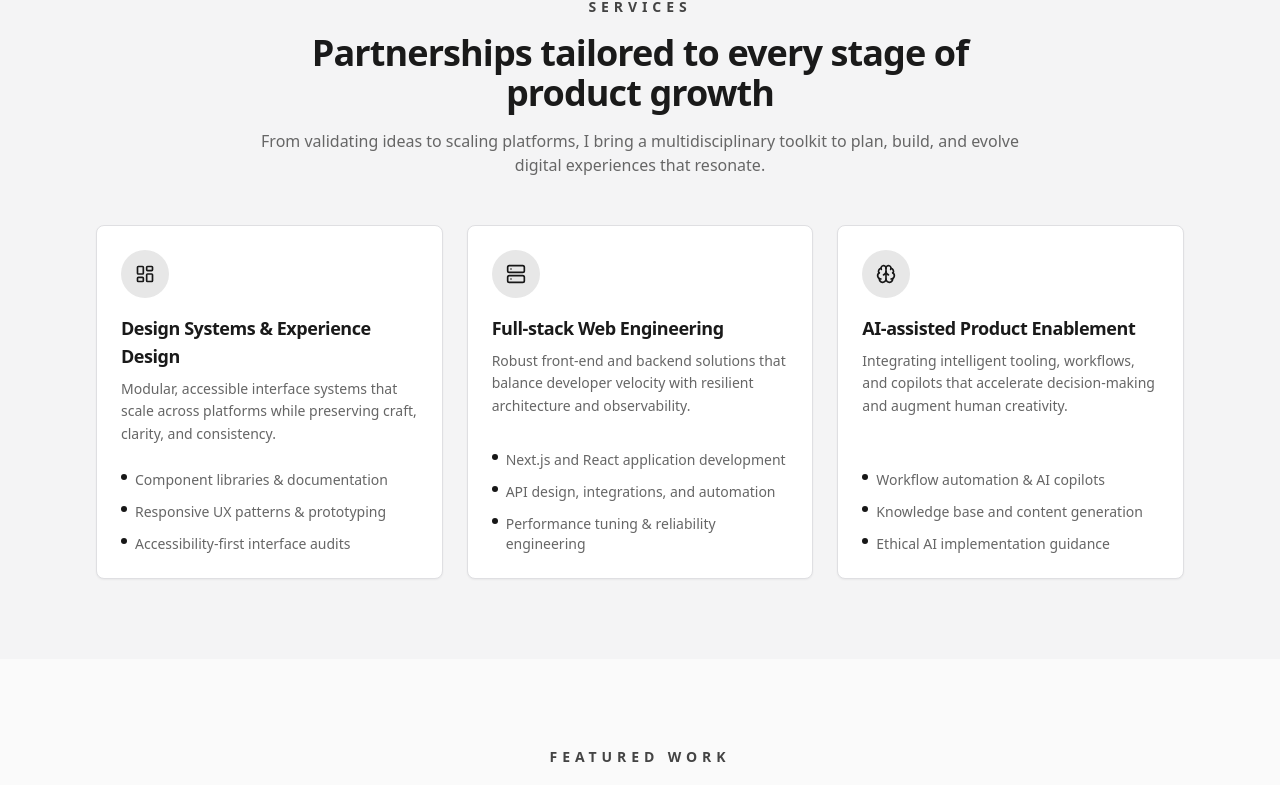
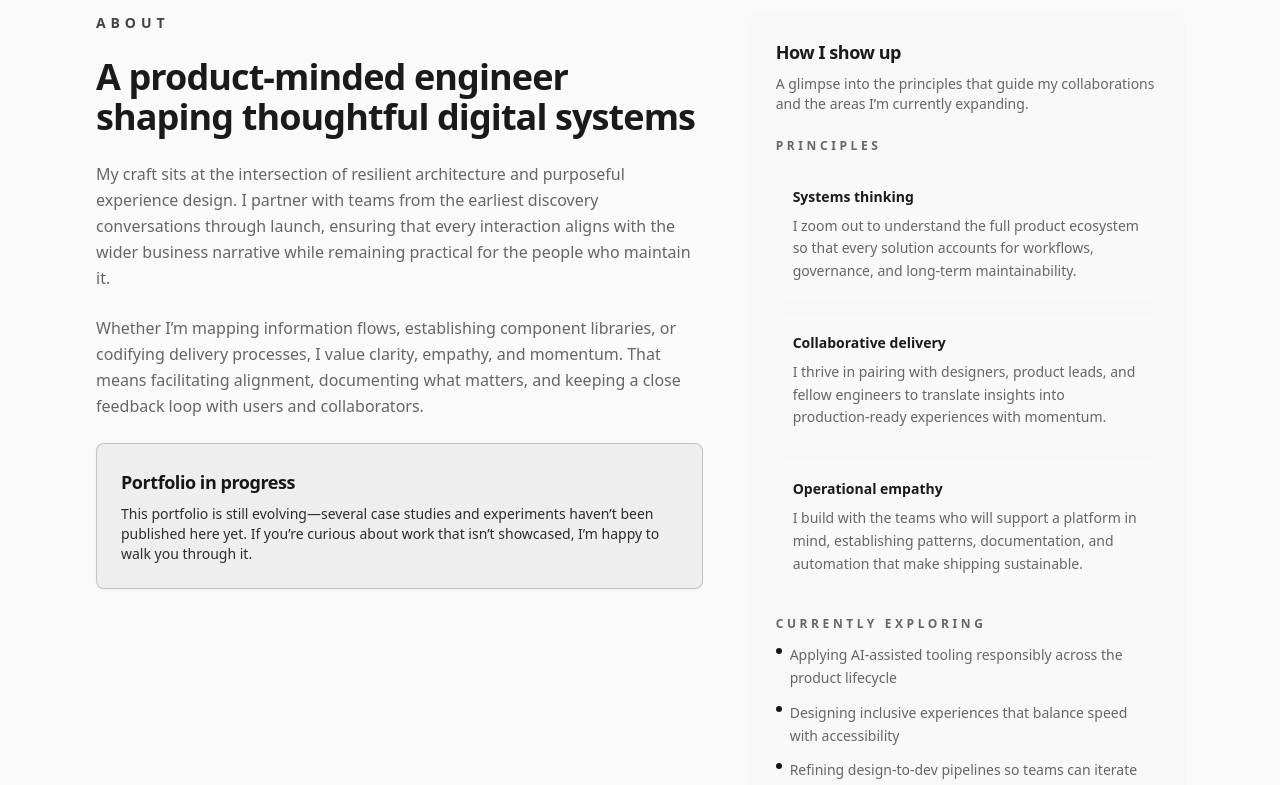
Before and after one commit to Antholem/web-portfolio, a Next.js app: page / in a window 1280 px wide. Shown: the part 820-1605 px from the top of the page. Built offline with nearby package versions, Linux system fonts and the light colour scheme; no server answers.

Commit message:
Add about section to portfolio layout

```diff
--- a/src/app/page.tsx
+++ b/src/app/page.tsx
@@ -1,3 +1,4 @@
+import AboutSection from "@/components/about-section";
 import ContactSection from "@/components/contact-section";
 import HeroSection from "@/components/hero-section";
 import ProjectsSection from "@/components/projects-section";
@@ -8,6 +9,7 @@ export default function Home() {
   return (
     <main className="space-y-2">
       <HeroSection />
+      <AboutSection />
       <ServicesSection />
       <ProjectsSection />
       <SkillsSection />
--- /dev/null
+++ b/src/components/about-section.tsx
@@ -0,0 +1,96 @@
+import { Card, CardContent, CardDescription, CardHeader, CardTitle } from "@/components/ui/card";
+
+const strengths = [
+  {
+    title: "Systems thinking",
+    description:
+      "I zoom out to understand the full product ecosystem so that every solution accounts for workflows, governance, and long-term maintainability.",
+  },
+  {
+    title: "Collaborative delivery",
+    description:
+      "I thrive in pairing with designers, product leads, and fellow engineers to translate insights into production-ready experiences with momentum.",
+  },
+  {
+    title: "Operational empathy",
+    description:
+      "I build with the teams who will support a platform in mind, establishing patterns, documentation, and automation that make shipping sustainable.",
+  },
+];
+
+const explorations = [
+  "Applying AI-assisted tooling responsibly across the product lifecycle",
+  "Designing inclusive experiences that balance speed with accessibility",
+  "Refining design-to-dev pipelines so teams can iterate with confidence",
+];
+
+export default function AboutSection() {
+  return (
+    <section id="about" className="bg-background py-16 lg:py-24">
+      <div className="mx-auto flex max-w-6xl flex-col gap-12 px-4 sm:px-6 lg:px-8">
+        <div className="grid gap-12 lg:grid-cols-[minmax(0,1.4fr)_minmax(0,1fr)] lg:items-start">
+          <div className="space-y-6">
+            <p className="text-sm font-semibold uppercase tracking-[0.35em] text-primary/80">About</p>
+            <h2 className="text-3xl font-bold tracking-tight text-foreground sm:text-4xl">
+              A product-minded engineer shaping thoughtful digital systems
+            </h2>
+            <p className="text-base leading-relaxed text-muted-foreground">
+              My craft sits at the intersection of resilient architecture and purposeful experience design. I partner with teams
+              from the earliest discovery conversations through launch, ensuring that every interaction aligns with the wider
+              business narrative while remaining practical for the people who maintain it.
+            </p>
+            <p className="text-base leading-relaxed text-muted-foreground">
+              Whether I&rsquo;m mapping information flows, establishing component libraries, or codifying delivery processes, I
+              value clarity, empathy, and momentum. That means facilitating alignment, documenting what matters, and keeping a
+              close feedback loop with users and collaborators.
+            </p>
+            <Card className="border-primary/20 bg-primary/5">
+              <CardHeader className="space-y-2">
+                <CardTitle className="text-lg text-primary">Portfolio in progress</CardTitle>
+                <CardDescription className="text-sm text-primary/90">
+                  This portfolio is still evolving&mdash;several case studies and experiments haven&rsquo;t been published here yet. If
+                  you&rsquo;re curious about work that isn&rsquo;t showcased, I&rsquo;m happy to walk you through it.
+                </CardDescription>
+              </CardHeader>
+            </Card>
+          </div>
+
+          <div className="space-y-6">
+            <Card className="h-full border-white/10 bg-muted/10">
+              <CardHeader className="space-y-2">
+                <CardTitle className="text-lg text-foreground">How I show up</CardTitle>
+                <CardDescription className="text-sm text-muted-foreground">
+                  A glimpse into the principles that guide my collaborations and the areas I&rsquo;m currently expanding.
+                </CardDescription>
+              </CardHeader>
+              <CardContent className="space-y-6">
+                <div className="space-y-4">
+                  <p className="text-xs font-semibold uppercase tracking-[0.3em] text-muted-foreground">Principles</p>
+                  <ul className="space-y-4">
+                    {strengths.map((strength) => (
+                      <li key={strength.title} className="space-y-2 rounded-xl border border-white/10 bg-background/60 p-4">
+                        <p className="text-sm font-semibold text-foreground">{strength.title}</p>
+                        <p className="text-sm leading-relaxed text-muted-foreground">{strength.description}</p>
+                      </li>
+                    ))}
+                  </ul>
+                </div>
+                <div className="space-y-3">
+                  <p className="text-xs font-semibold uppercase tracking-[0.3em] text-muted-foreground">Currently exploring</p>
+                  <ul className="space-y-3 text-sm leading-relaxed text-muted-foreground">
+                    {explorations.map((item) => (
+                      <li key={item} className="flex items-start gap-2">
+                        <span className="mt-1 inline-block size-1.5 flex-shrink-0 rounded-full bg-primary" aria-hidden />
+                        <span>{item}</span>
+                      </li>
+                    ))}
+                  </ul>
+                </div>
+              </CardContent>
+            </Card>
+          </div>
+        </div>
+      </div>
+    </section>
+  );
+}
--- a/src/components/ui/navbar.tsx
+++ b/src/components/ui/navbar.tsx
@@ -17,11 +17,11 @@ import { useThemeStore } from "@/lib/theme-store"
 import { Separator } from "@/components/ui/separator"
 
 const links = [
-    { href: "/", label: "About" },
+    { href: "#about", label: "About" },
     { href: "#services", label: "Services" },
     { href: "#skills", label: "Skills" },
     { href: "#projects", label: "Projects" },
-    { href: "#contacts", label: "Contacts" },
+    { href: "#contact", label: "Contacts" },
 ]
 
 export default function Navbar({ initialTheme }: { initialTheme?: "light" | "dark" }) {
```
